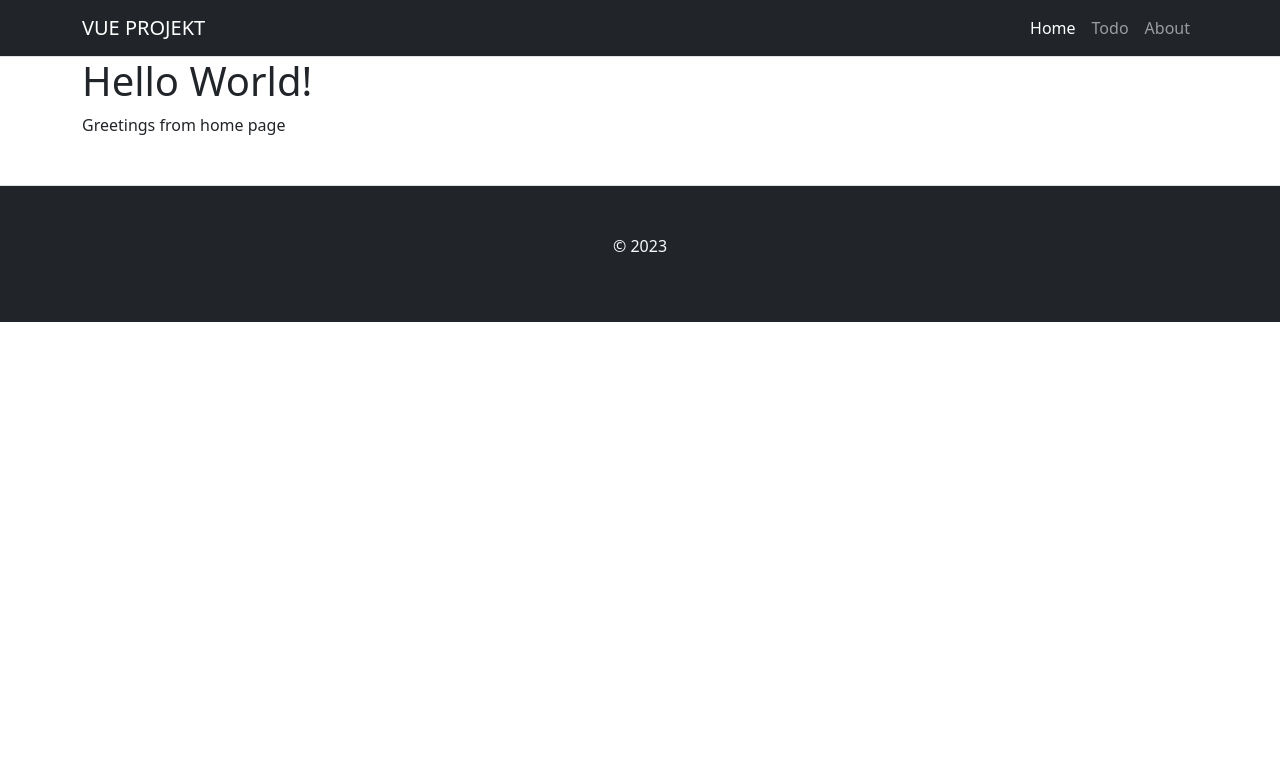
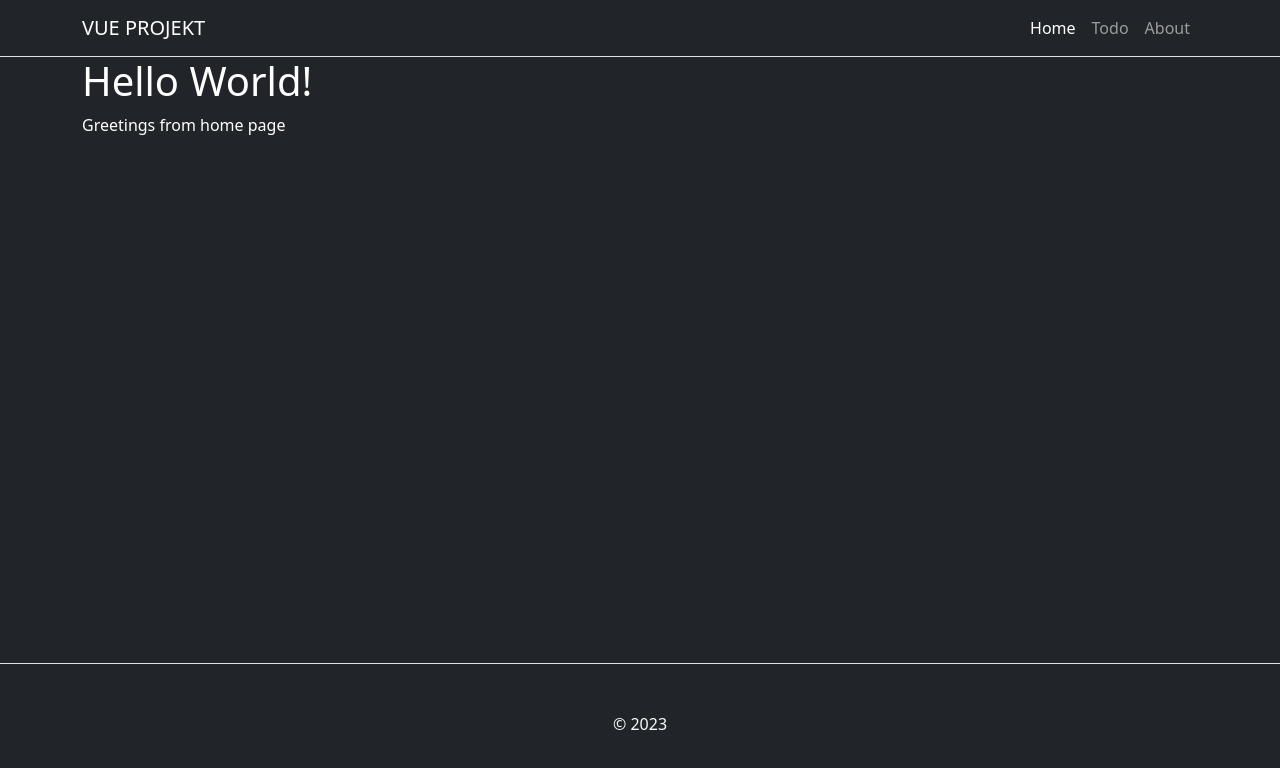
Before and after one commit to truejojo/vue-project, a Vue app: page / in a window 1280 px wide. Shown: the top 768 px of the page. Built offline with nearby package versions, Linux system fonts and the light colour scheme.

Commit message:
clean up index.html App.vue

```diff
--- a/index.html
+++ b/index.html
@@ -2,12 +2,11 @@
 <html lang="en">
   <head>
     <meta charset="UTF-8">
-    <link rel="icon" href="/favicon.ico">
     <meta name="viewport" content="width=device-width, initial-scale=1.0">
-    <title>Vite App</title>
+    <script defer type="module" src="/src/main.js"></script>
+    <title>Vue Project</title>
   </head>
   <body>
     <div id="app"></div>
-    <script type="module" src="/src/main.js"></script>
   </body>
 </html>
--- a/src/App.vue
+++ b/src/App.vue
@@ -1,11 +1,11 @@
 <script setup>
 import { RouterView } from 'vue-router'
-import TheHeader from './components/TheHeader.vue';
+import TheHeader from './components/TheHeader.vue'
 import TheFooter from './components/TheFooter.vue'
 </script>
 
 <template>
-  <div>
+  <div class="vue-app bg-dark text-white">
     <TheHeader />
     <main class="container">
       <RouterView />
@@ -13,3 +13,12 @@ import TheFooter from './components/TheFooter.vue'
     <TheFooter />
   </div>
 </template>
+
+<style lang="scss" scoped>
+.vue-app {
+  min-height: 100vh;
+  width: 100vw;
+  display: grid;
+  grid-template-rows: auto 1fr auto;
+}
+</style>
```
